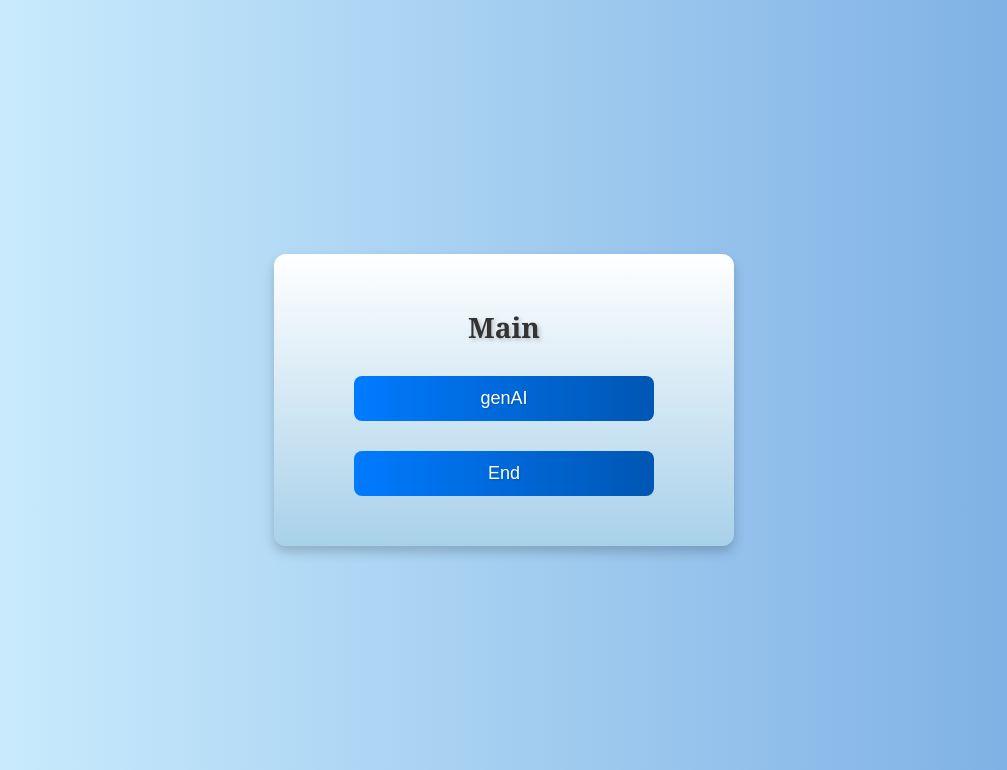
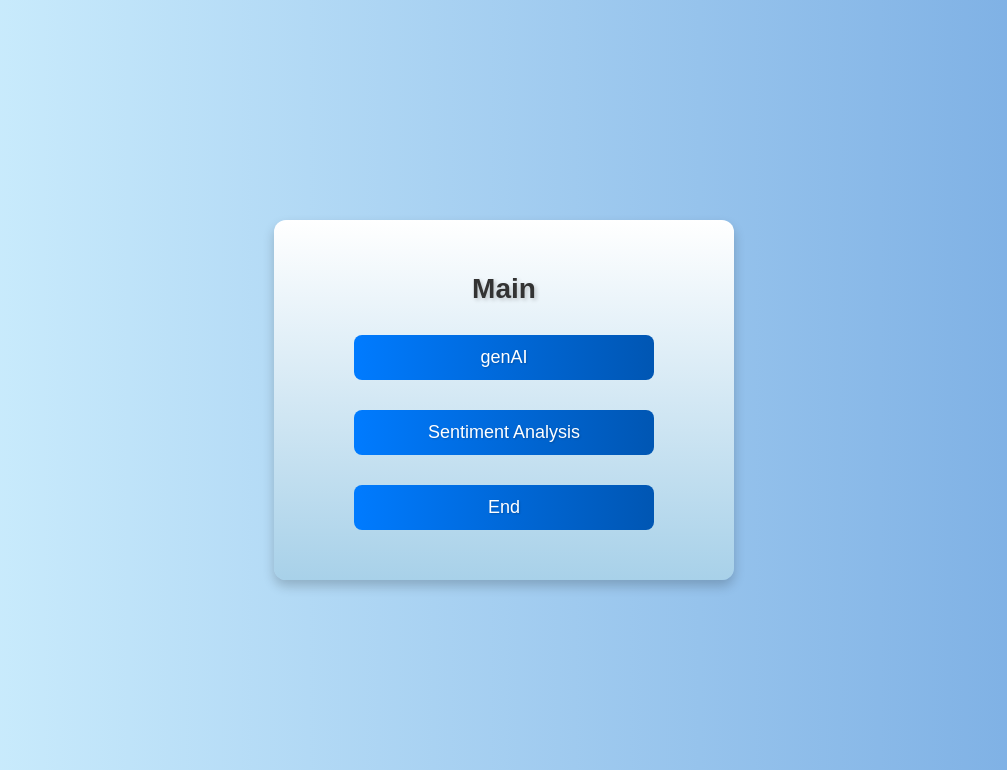
Before and after one commit to gitansha/AI_Big_Data_in_business, a Python web app: template templates/main.html in a window 1280 px wide. Shown: the top 770 px of the page, without its empty margins (136-1143 px from the left). Run offline with Jinja, Linux system fonts and the light colour scheme; the template is opened without the code that fills it, so the values that code supplies are empty.

Commit message:
added the button for sentiment analysis

```diff
--- a/static/styles.css
+++ b/static/styles.css
@@ -52,7 +52,7 @@ h2 {
     font-size: 28px;
     margin-bottom: 20px;
     color: #333;
-    font-family: 'Georgia', serif;
+    font-family: 'Arial', 'Helvetica', sans-serif;
     text-shadow: 2px 2px 4px rgba(0, 0, 0, 0.2);
 }
 
@@ -92,14 +92,14 @@ p {
     margin-top: 20px;
     font-size: 18px;
     color: #444;
-    font-family: 'Georgia', serif;
-    line-height: 1.6; /* Improves readability */
+    font-family: 'Arial', 'Helvetica', sans-serif;
+    line-height: 1.6;
     text-align: center;
 }
 
 p:hover {
-    background-color: rgba(0, 123, 255, 0.1); /* Light blue background on hover */
-    transform: translateY(-2px); /* Moves slightly upward on hover */
+    background-color: rgba(0, 123, 255, 0.1);
+    transform: translateY(-2px);
 }
 
 p a {
--- a/templates/main.html
+++ b/templates/main.html
@@ -9,6 +9,9 @@
             <p><input type = "submit" value = "genAI"></p>
         </form>
         <form action = "/main" method="post">
+            <p><input type = "submit" value = "Sentiment Analysis"></p>
+        </form>
+        <form action = "/main" method="post">
             <p><input type = "submit" value = "End"></p>
         </form>
     </div>
```
Also changed, not shown: app.py (+13 -0 lines), templates/SA.html (added, +24 -0 lines).
